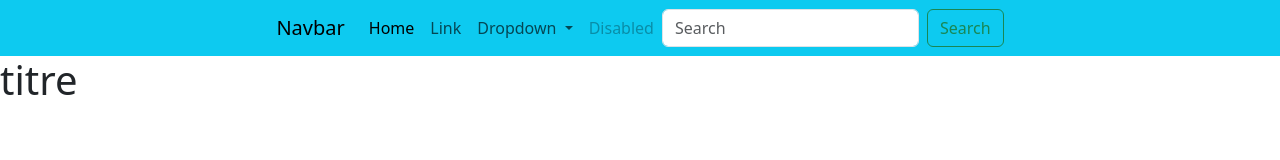
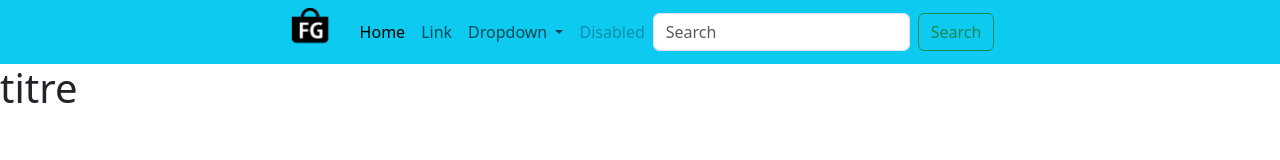
Before and after one commit to ymefath/WebProject, a plain HTML site: page main.htm in a window 1280 px wide. Drawn offline with nearby package versions, Linux system fonts and the light colour scheme.

Commit message:
Update main.htm

```diff
--- a/main.htm
+++ b/main.htm
@@ -11,7 +11,7 @@
     <nav class="navbar navbar-expand-lg bg-info">
         <div class="container-fluid d-flex flex-row justify-content-center align-items-center" >
              <div class="d-flex align-items-center" >
-                <a class="navbar-brand p-0" href="#">Navbar</a>
+                <a class="navbar-brand p-0" href="#"><img src="images/logo.png" width="50px"></a>
                 <button class="navbar-toggler" type="button" data-bs-toggle="collapse" data-bs-target="#navbarSupportedContent" aria-controls="navbarSupportedContent" aria-expanded="false" aria-label="Toggle navigation">
                     <span class="navbar-toggler-icon"></span>
                 </button>
```
